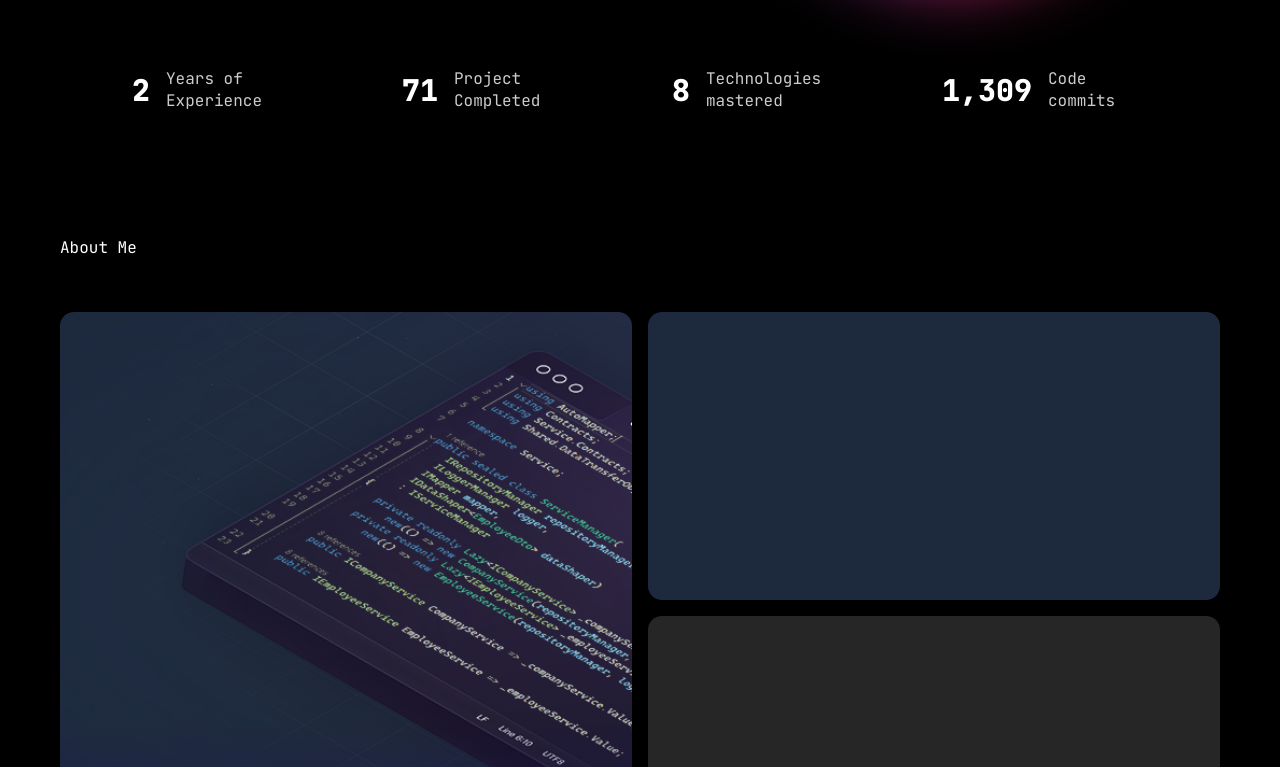
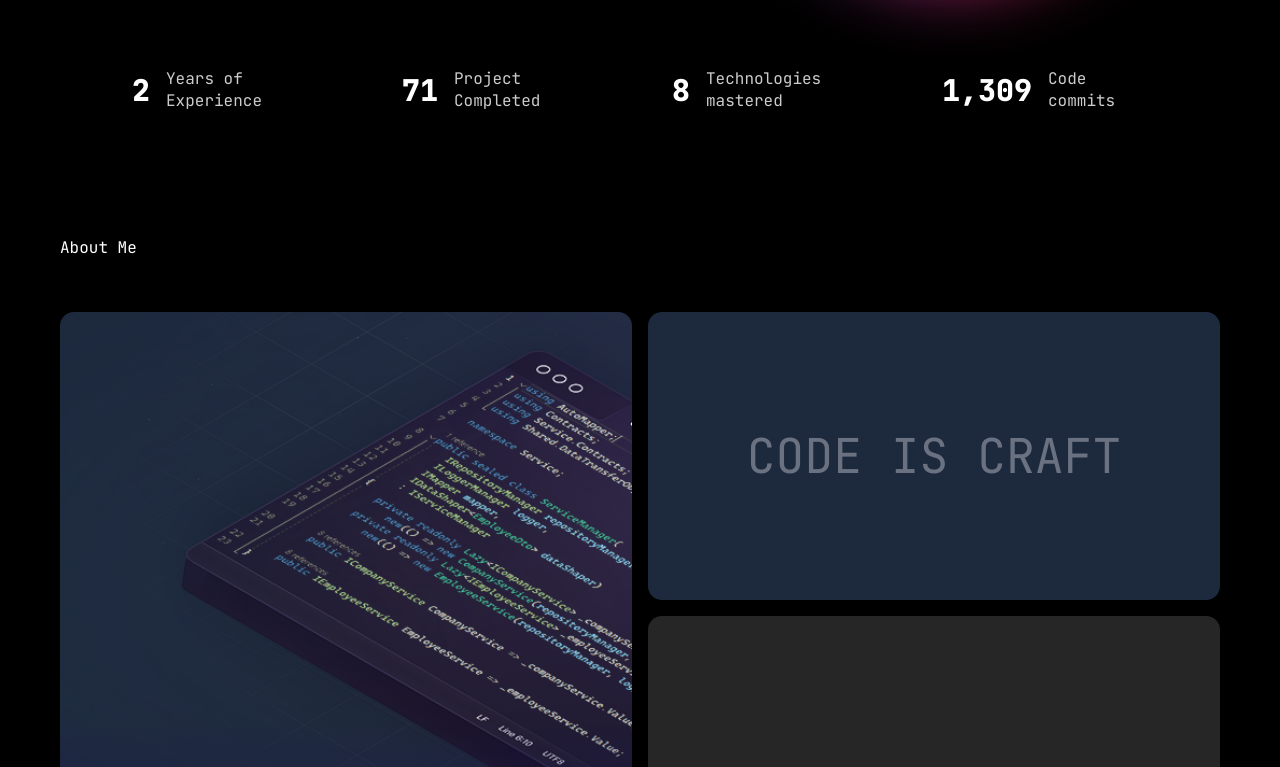
Before and after one commit to elishabhatti/elisha-portfolio, a Next.js app: page / in a window 1280 px wide. Shown: the part 552-1319 px from the top of the page. Built offline with nearby package versions, Linux system fonts and the light colour scheme.

Commit message:
added second grid data

```diff
--- a/components/pages/About.jsx
+++ b/components/pages/About.jsx
@@ -23,7 +23,13 @@ const About = () => {
         </div>
 
         {/* Top right small block */}
-        <div className="bg-slate-800 rounded-xl md:col-span-3"></div>
+        <div className="bg-slate-800 rounded-xl md:col-span-3">
+          <div className="flex items-center justify-center w-full h-full">
+            <p className="flex items-end text-5xl text-gray-500">
+              CODE IS CRAFT
+            </p>
+          </div>
+        </div>
 
         {/* Middle right block (dark/black) */}
         <div className="bg-neutral-800 rounded-xl md:col-span-3"></div>
```
